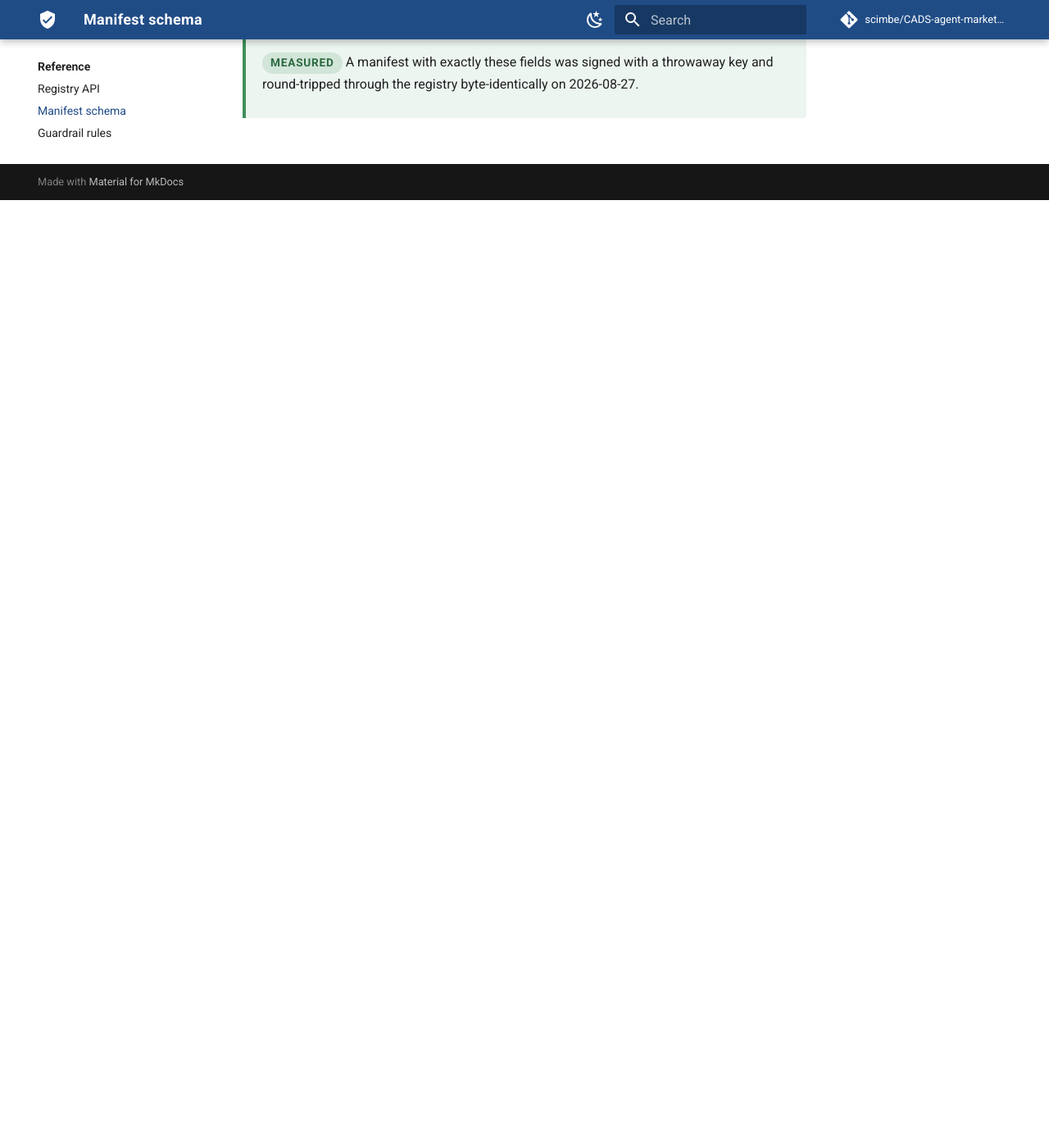
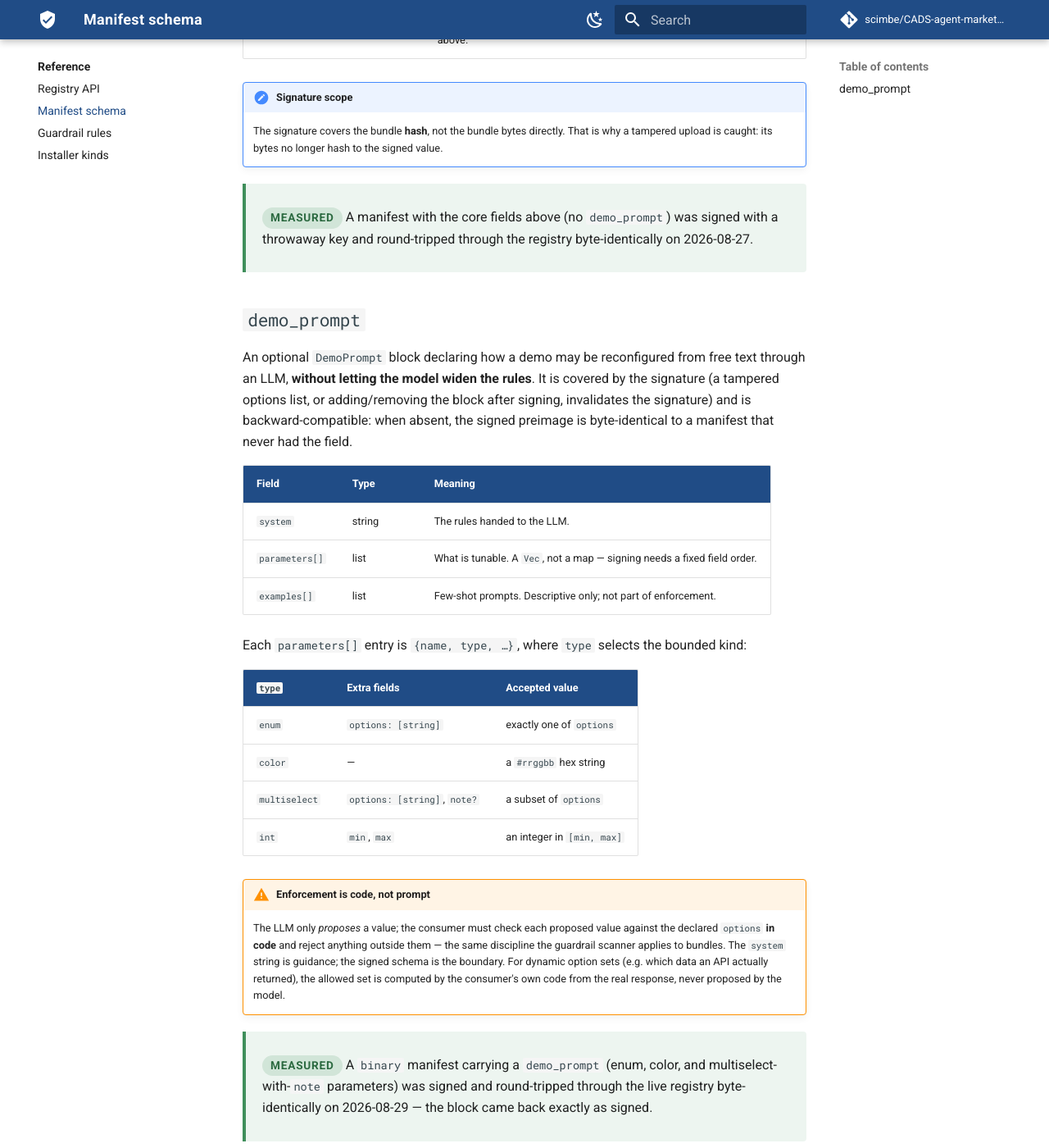
Before and after one commit to scimbe/CADS-agent-marketplace-docs, an MkDocs documentation site: the page built from docs/reference/manifest-schema.md, in a window 1280 px wide and 1400 px high, scrolled down 1156 px. Shown: the whole window at 82% size. Built offline with MkDocs 1.6.1 and Material for MkDocs 9.7.7, drawn with Linux system fonts in a browser that asks for light colours; comment, search, counter and statistics services are not loaded; some of the changed text lies outside the part shown.

Commit message:
docs: reflect live registry + signed demo_prompt (currency)
- manifest-schema: document the optional signed demo_prompt block + its bounded
  param kinds (enum/color/multiselect/int), enforcement-is-code note, measured round-trip
- index (What works today): hosted registry now measured (7-demo portfolio, byte-identical
  refetch, 2026-08-29); signed demo_prompt measured; public catalogue UI still not-built (JSON API)
- registry-api: note the hosted registry.bunsenbrenner.org endpoint + a measured live publish

Co-Authored-By: Claude Opus 4.8 <noreply@anthropic.com>
Claude-Session: https://claude.ai/code/session_01F71YviyJau3vsBrvkG5VS8

```diff
--- a/docs/reference/manifest-schema.md
+++ b/docs/reference/manifest-schema.md
@@ -17,6 +17,7 @@ A `ServiceManifest` (in `crates/manifest-core`). Every field is covered by the e
 | `verify.timeout_secs` | int | Budget for the verify script. |
 | `issued_at` | unix secs | Signing time. |
 | `expires_at` | unix secs | After this, the registry rejects the manifest as expired. |
+| `demo_prompt` | object | **Optional.** Guided natural-language reconfiguration: bounded, signed rules for turning a user's free text into a config change. See [below](#demo_prompt). Backward-compatible — absent on manifests that predate it. |
 | `signature` | hex(64) | ed25519 over a domain-separated, length-prefixed preimage of all of the above. |
 
 !!! note "Signature scope"
@@ -24,6 +25,42 @@ A `ServiceManifest` (in `crates/manifest-core`). Every field is covered by the e
     tampered upload is caught: its bytes no longer hash to the signed value.
 
 <div class="measured" markdown>
-<span class="prov m">measured</span> A manifest with exactly these fields was signed with a
-throwaway key and round-tripped through the registry byte-identically on 2026-08-27.
+<span class="prov m">measured</span> A manifest with the core fields above (no `demo_prompt`) was
+signed with a throwaway key and round-tripped through the registry byte-identically on 2026-08-27.
 </div>
+
+## `demo_prompt`
+
+An optional `DemoPrompt` block declaring how a demo may be reconfigured from free text through an
+LLM, **without letting the model widen the rules**. It is covered by the signature (a tampered
+options list, or adding/removing the block after signing, invalidates the signature) and is
+backward-compatible: when absent, the signed preimage is byte-identical to a manifest that never
+had the field.
+
+| Field | Type | Meaning |
+|---|---|---|
+| `system` | string | The rules handed to the LLM. |
+| `parameters[]` | list | What is tunable. A `Vec`, not a map — signing needs a fixed field order. |
+| `examples[]` | list | Few-shot prompts. Descriptive only; not part of enforcement. |
+
+Each `parameters[]` entry is `{name, type, …}`, where `type` selects the bounded kind:
+
+| `type` | Extra fields | Accepted value |
+|---|---|---|
+| `enum` | `options: [string]` | exactly one of `options` |
+| `color` | — | a `#rrggbb` hex string |
+| `multiselect` | `options: [string]`, `note?` | a subset of `options` |
+| `int` | `min`, `max` | an integer in `[min, max]` |
+
+!!! warning "Enforcement is code, not prompt"
+    The LLM only *proposes* a value; the consumer must check each proposed value against the
+    declared `options` **in code** and reject anything outside them — the same discipline the
+    guardrail scanner applies to bundles. The `system` string is guidance; the signed schema is
+    the boundary. For dynamic option sets (e.g. which data an API actually returned), the allowed
+    set is computed by the consumer's own code from the real response, never proposed by the model.
+
+<div class="measured" markdown>
+<span class="prov m">measured</span> A `binary` manifest carrying a `demo_prompt` (enum, color, and
+multiselect-with-`note` parameters) was signed and round-tripped through the live registry
+byte-identically on 2026-08-29 — the block came back exactly as signed.
+</div>
```
Also changed, not shown: docs/index.md (+3 -1 lines), docs/reference/registry-api.md (+8 -0 lines).
